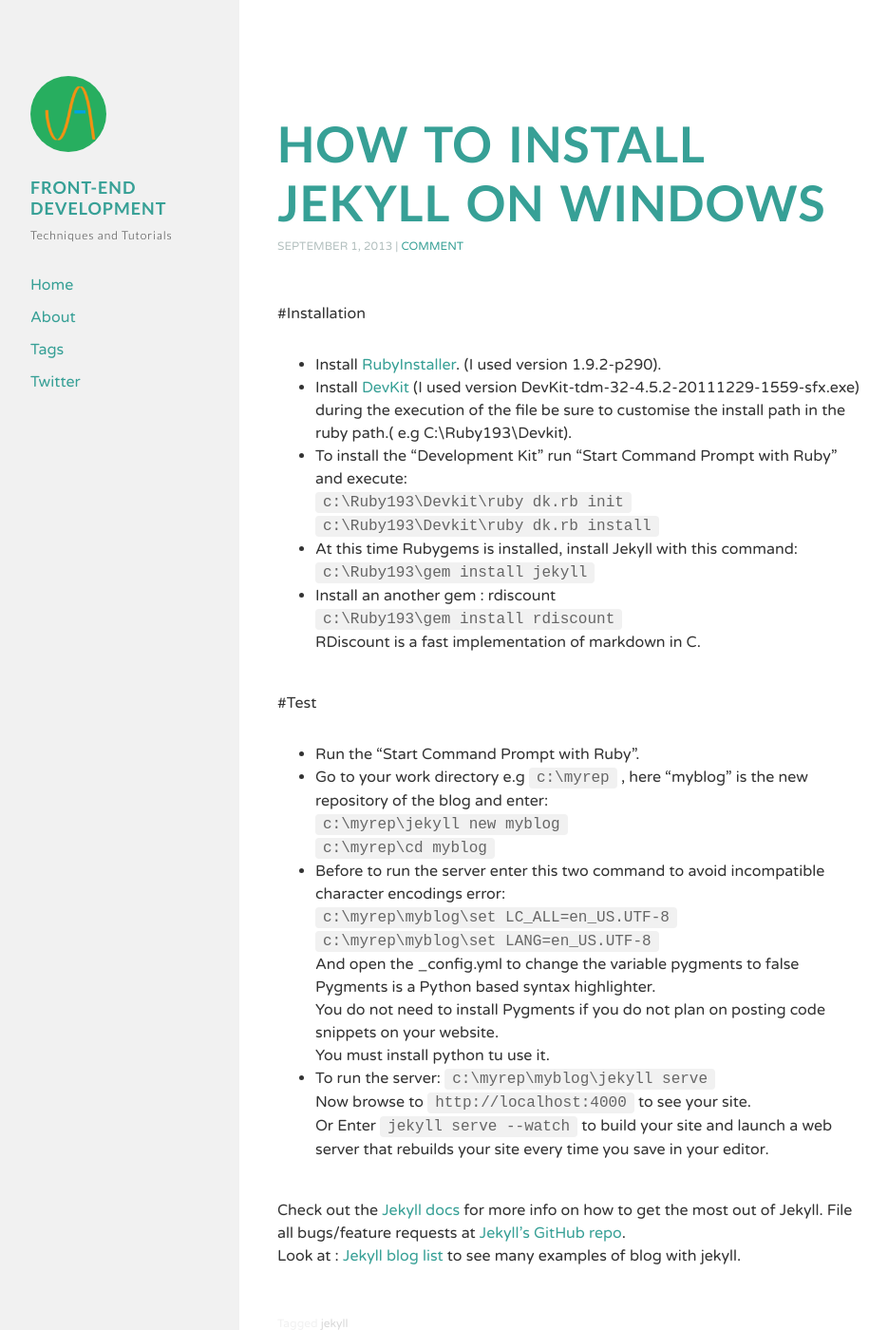
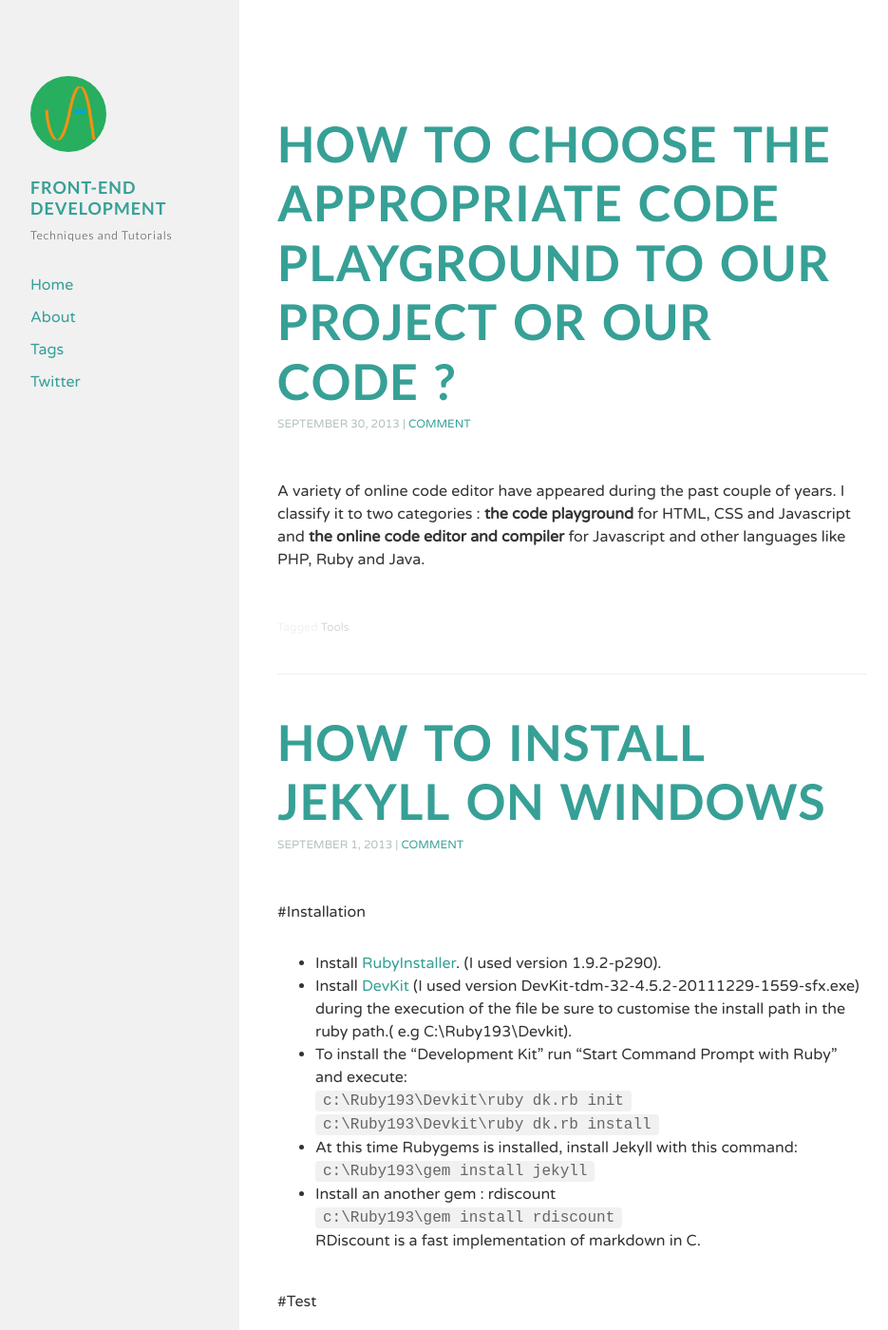
Before and after one commit to joshandri/frontendlife, a Jekyll site: the page built from index.html, in a window 1280 px wide and 1400 px high. Shown: the whole window at 95% size, without its empty margins (8-943 px from the left). Built offline with Jekyll 4.4.1, drawn with Linux system fonts in a browser that asks for light colours; nearby versions of some CDN libraries; some of the changed lines change nothing that is shown.

Commit message:
code playground

```diff
--- a/_posts/2013-07-27-welcome-to-jekyll.markdown
+++ b/_posts/2013-09-01-welcome-to-jekyll.markdown
@@ -3,7 +3,7 @@
 title:  "How to install jekyll on windows"
 date:   2013-09-01 17:21:07
 category: articles
-tags: [jekyll]
+tags: [tutorials]
 comments: true
 ---
 
--- /dev/null
+++ b/_posts/2013-09-30-code-playground.md
@@ -0,0 +1,106 @@
+---
+layout: post
+title: How to choose the appropriate code playground to our  project or our code ?
+description: "List of online code editor and compiler "
+date: 2013-09-30
+category: articles
+tags: [Tools]
+comments: true
+---
+A variety of online code editor have appeared during the past couple of years. I classify it to two categories : **the code playground** for HTML, CSS and Javascript and **the online code editor and compiler** for Javascript and other languages like PHP, Ruby and Java.
+
+# Code playground
+
+A code playground is an online tool to test, to stock and to share source code especially for coding in  HTML, CSS and/or Javascript.
+The public code are usually view in a gallery , it offers a quick way to experiment with client-side code and share it with others.
+Typical features include :
+
+* Rich HTML, CSS and JavaScript code editor and nice syntax highlighting.
+* HTML preprocessors,CSS preprocessors, Javascript preprocessors and implementation of popular CSS and JavaScript libraries.
+* Multiple view and separated HTML, CSS, Javascript files.
+* Real time collaboration with chat and comment, and also codecast system.
+* Developer console, live reload output and code validation tools.
+* Sharing code via GIST, a short URL, facebook, twitter , google plus and embedding demonstrations in other pages.
+* User account with private or public code view.
+* Code forking.
+* Zero cost.
+* Sharing and showing your coding skills to the world in a gallery.
+
+I compare some playground in this [table]. And I detail here the specific features of them :
+
+* [JSFiddle] : Oriented to test Javascript code with a wide large of Javascript library , the collaboration feature includes live audio chat.
+
+* [CSSdeck] : The  two realtime collaboration mode ( with chat mode ) of this tool  are very special.
+**The realtime collaboration** which allow all the collaborators editing code in realtime and see it rendering on all devices or nodes and **the realtime teaching** which lets the code owner only to write code and the collaborators to watch the code in realtime and to see the output area for realtime rendering.
+The codecast system is very useful for learning and teaching.The code owner can record anything that he types in HTML/CSS/JS codeboxes.And other people will be able to playback that in a video-style and understand exactly how he created his stuff.
+
+* [JSbin] : JSbin has a javascript debugging feature with a console view to enter the data and the output view to see the result.It has a large choice of CSS and Javascript libraries. User has a possibility to add a custom library to JSBin library drop down. Not only JSBin includes live rendering in the main window but allows user to remotely render on any other device or browser. Ajax request can be tested with the tool. User can host the tool on his personnal server.
+
+* [Codepen] : With this tool , there is a possibility of using external resources ( css files , js files, html files and pen also). The tool has a color picker tool with his css file view , it has also a codepen bookmark to move code from another site over to a Pen on CodePen.Codepen is oriented to a social network tool with some features like : following author, commenting code and user like mode.
+
+* [Dabblet] : Dabblet is CSS-focused tool and support Javascript.
+
+* [Plunker] : It seeks to encourage users to work together on their code with  the real time collaboration system. It has a simple search to find and add libraries , user can add new file in his project.
+
+* [Liveweave] : A good tool to test Javascript with some basic JS libraries with HTML5 and CSS3 , it disposes a palette and color lab and a javascript real time validation to debug automatically the code.
+
+* [JSDo.it] : It has also a social network system : following and follower members , user like mode , sharing code with social network and discussion about the code.
+A good feature of this tool is the possibility to have a category  to classified the code result. There is a smartphone preview option for the result. User can upload images and files. This tool is a favorite for Javascript coders because every code is can be used to be a new Javascript library  and integrated in an another code of someone else.
+
+* [Editr] : It is a code playground application for personnal hosting. It is possible to edit multiple file in a single editr instance.
+
+* [jHere] :  A simple tool to test HTML/CSS/Javascript code , the user can call external files to link files to his code.
+
+* [Playground.html5rocks] : A good tool to learn HTML/CSS/Javascript API with debugging mode. Many examples of code and tutorials are disponible.
+
+* [Thimble] : A basic playground for a beginner, it is used to teach HTML and CSS for kids.
+
+* [Practicode] : It is like Thimble but some code snippets  exists to test HTML and CSS.
+
+In my opinion , the choice of the playground depends on the type of code :
+
+* If the aim is to search , to show  and to share 'Javascript code skills' choose **JSDO.it** , **JSBin** and **Plunker** (without Coffeescript).
+**Liveweave** and **JsFiddle** are also a good alternative for JS coders and JSFiddle has a collaboration tool.
+* If the aim is to show and share 'CSS code skills', people choose **Codepen** and  **CSSdeck** because of their multiple CSS preprocessor. **Dabblet** is very useful to test rapidly CSS code.
+* If the aim is to test quickly simple personal code , **jHere** and **HTML5rocks** is very helpful.
+* And finaly **Practicode** and **Thimble** is a good tool to begin coding in HTML and CSS.
+
+# Online code editor and compiler.
+
+An online code editor and compiler for differents languages with debugger and compiler function.
+
+* [Cloud9] : Write, run, and debug the code (only Javascript/Node.js applications can make use of the debugger).Javascript/Node.js, Python, Ruby, and Apache+PHP applications can be executed. Users can collaborate on their workspaces publicly, or keep them private.
+
+* [Ideone] : Compile source code and execute it online in more than 60 programming languages with a mobile version. Possibility to have a private or public code.
+
+* [Rextester] : Support 27 languages , Java, C# , SQL Server and Python are frequently tested in the tool. Live collaboration and personnal code wall is also available.
+
+* [Writecodeonline] : Test PHP code or  Javascript code online.
+
+* [Codepad] : An online code compiler and interpreter with a simple collaboration tool supporting 13 languages.
+
+Otherwise ,many online code editor supporting many languages and accessible with differents types of devices exist but without
+compilator system. The most popular of them  are : [Codeanywhere], [CodeMirror] and [Squadedit].
+
+[JSFiddle]: http://jsfiddle.net/
+[Codepen]: http://codepen.io/
+[CSSdeck]: http://cssdeck.com/
+[JSbin]: http://jsbin.com/
+[Dabblet]: http://dabblet.com/
+[Plunker]: http://plnkr.co/
+[Liveweave]: http://liveweave.com/
+[JSDo.it]: http://jsdo.it/
+[jHere]: http://bin.jhere.net/
+[Editr]: http://lab.idered.pl/editr/
+[Playground.html5rocks]: http://playground.html5rocks.com/
+[Thimble]: https://thimble.webmaker.org/en-US/
+[Practicode]: http://www.landofcode.com/online-code-editor.php
+[Cloud9]: https://c9.io/
+[Ideone]: http://ideone.com/
+[Rextester]: http://rextester.com/runcode
+[Writecodeonline]: http://writecodeonline.com/php/
+[Codeanywhere]: https://codeanywhere.net/
+[CodeMirror]: http://codemirror.net/
+[Squadedit]: https://squadedit.com/
+[Codepad]: http://codepad.org/
+[table]: http://socialcompare.com/en/comparison/code-playground-1yeil84w
```
